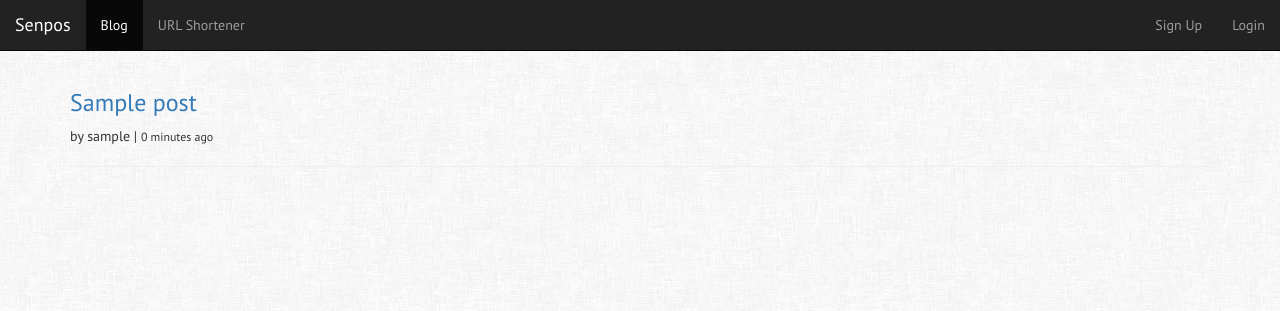
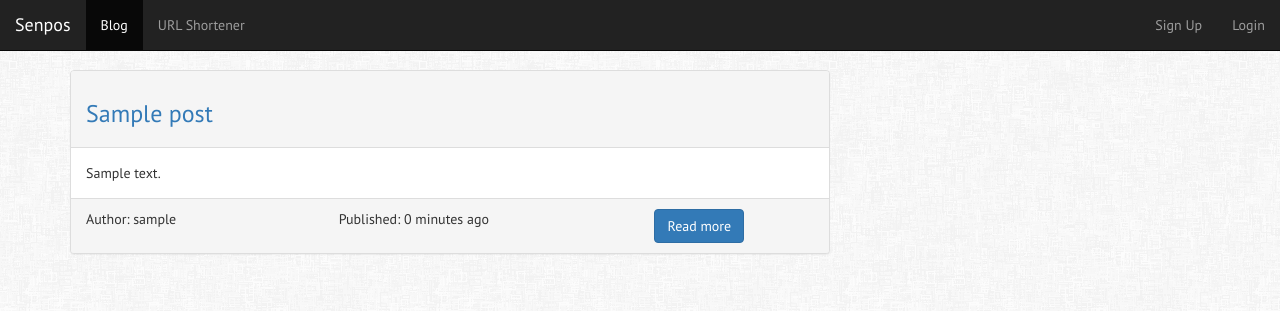
Before and after one commit to ilyakimavets/senpos_ga, a Django app: page /blog/ in a window 1280 px wide. Shown: the top 311 px of the page. Run offline with Django 3.2, Linux system fonts and the light colour scheme; tables that the repository leaves empty hold one stand-in row (values such as "Sample post"); some libraries are stand-ins or nearby versions.

Commit message:
add django-bootstrap-pagination, refactor PostList template

```diff
--- a/requirements.txt
+++ b/requirements.txt
@@ -2,8 +2,11 @@ defusedxml==0.5.0
 dj-database-url==0.4.2
 Django==1.10.6
 django-allauth==0.31.0
+django-bootstrap-pagination==1.6.2
 gunicorn==19.7.1
 oauthlib==2.0.2
+olefile==0.44
+Pillow==4.1.0
 psycopg2==2.7.1
 python3-openid==3.1.0
 requests==2.13.0
--- a/src/blog/urls.py
+++ b/src/blog/urls.py
@@ -4,5 +4,5 @@ from .views import PostListView, PostDetailView
 
 urlpatterns = [
     url(r'^$', PostListView.as_view(), name='post_list'),
-    url(r'^(?P<pk>\d+)/$', PostDetailView.as_view(), name='post_detail')
+    url(r'^(?P<pk>\d+)/$', PostDetailView.as_view(), name='post_detail'),
 ]
--- a/src/blog/views.py
+++ b/src/blog/views.py
@@ -6,7 +6,7 @@ from .models import Post
 
 
 class PostListView(ListView):
-    paginate_by = 2
+    paginate_by = 5
     template_name = "blog/post_list.html"
     context_object_name = 'posts'
 
--- a/src/senpos_ga/settings/base.py
+++ b/src/senpos_ga/settings/base.py
@@ -37,6 +37,7 @@ INSTALLED_APPS = [
     'allauth.account',
     'allauth.socialaccount',
     # 'allauth.socialaccount.providers.facebook',
+    'bootstrap_pagination',
     'blog.apps.BlogConfig',
 ]
 
--- a/src/templates/base.html
+++ b/src/templates/base.html
@@ -18,11 +18,13 @@
 {% endblock navbar %}
 
 <div class="container">
-    {% block content %}
-    {% endblock content %}
+    <div class="col-md-8">
+        {% block content %}
+        {% endblock content %}
+    </div>
 </div>
 {% block js %}
-    <script src={% static 'js/jquery-3.2.0.min.js' %}></script>
+    <script src="{% static 'js/jquery-3.2.0.min.js' %}"></script>
     <script src="{% static 'js/bootstrap.min.js' %}"></script>
 {% endblock js %}
 </body>
--- a/src/templates/blog/post_list.html
+++ b/src/templates/blog/post_list.html
@@ -1,57 +1,37 @@
 {% extends 'base.html' %}
+{% load bootstrap_pagination %}
 
 {% block content %}
     {% for post in posts %}
-        <h3><a href="{{ post.get_absolute_url }}">{{ post.title }}</a></h3>
-        <p>by {{ post.author }} |
-            <small>{{ post.created_at|timesince }} ago</small>
-        </p>
-        <hr>
+        <div class="row">
+            <div class="panel panel-default">
+                <div class="panel-heading">
+                    <h3><a href="{{ post.get_absolute_url }}">{{ post.title }}</a></h3>
+                </div>
+                <div class="panel-body">
+                    {{ post.content|truncatewords:100 }}
+                </div>
+                <div class="panel-footer">
+                    <div class="row">
+                        <div class="col-md-4">
+                            <p>Author: {{ post.author }}</p>
+                        </div>
+                        <div class="col-md-5">
+                            <p>Published: {{ post.created_at|timesince }} ago</p>
+                        </div>
+                        <div class="col-md-3">
+                            <button class="btn btn-primary read_btn">Read more</button>
+                        </div>
+                    </div>
+                </div>
+            </div>
+        </div>
     {% empty %}
-        <h3>No posts yet.</h3>
+        <div class="panel panel-default">
+            <div class="panel-body">No posts yet.</div>
+        </div>
     {% endfor %}
-
-
-    {% block pagination %}
-        {% if is_paginated %}
-            <nav aria-label="Page navigation">
-                <ul class="pagination">
-                    {% if page_obj.has_previous %}
-                        <li>
-                            <a href="?page={{ page_obj.previous_page_number }}" aria-label="Previous">
-                                <span aria-hidden="true">&laquo;</span>
-                            </a></li>
-                    {% else %}
-                        <li class="disabled">
-                            <a href="#">
-                                <span aria-hidden="true">&laquo;</span>
-                            </a>
-                        </li>
-                    {% endif %}
-
-                    {% for page in paginator.page_range %}
-                        {% ifequal page_obj.number page %}
-                            <li class="active"><a href="#">{{ page }} <span class="sr-only">(current)</span></a></li>
-                        {% else %}
-                            <li><a href="?page={{ page }}">{{ page }}</a></li>
-                        {% endifequal %}
-                    {% endfor %}
-
-                    {% if page_obj.has_next %}
-                        <li>
-                            <a href="?page={{ page_obj.next_page_number }}" aria-label="Next">
-                                <span aria-hidden="true">&raquo;</span>
-                            </a>
-                        </li>
-                    {% else %}
-                        <li class="disabled">
-                            <a href="#">
-                                <span aria-hidden="true">&raquo;</span>
-                            </a>
-                        </li>
-                    {% endif %}
-                </ul>
-            </nav>
-        {% endif %}
-    {% endblock %}
+    <div class="row text-center">
+        {% bootstrap_paginate page_obj range=5 show_prev_next="true" show_first_last="true" %}
+    </div>
 {% endblock content %}
```
Also changed, not shown: src/blog/migrations/0005_auto_20170411_2007.py (added), src/blog/migrations/0005_post_image.py (deleted), src/blog/migrations/0006_auto_20170411_1341.py (deleted), src/blog/migrations/0007_remove_post_image.py (deleted), 1 other file.
